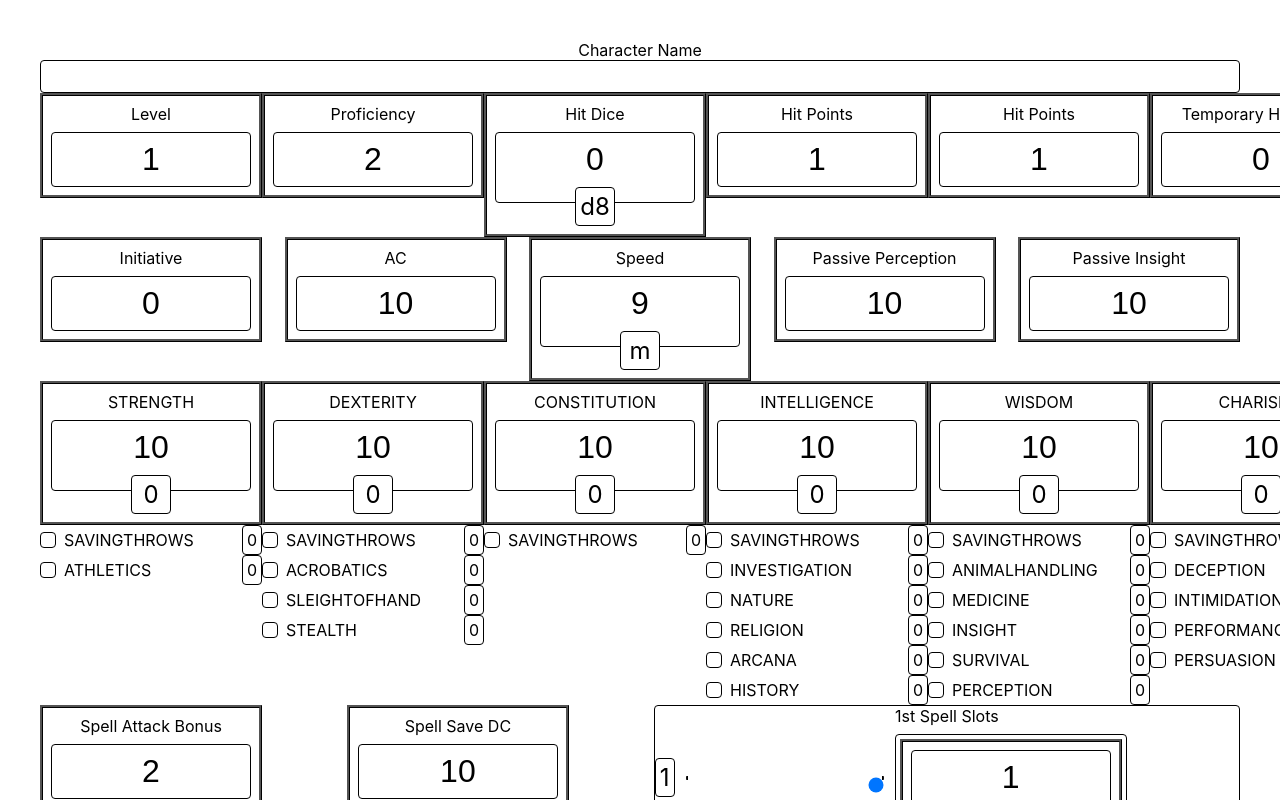
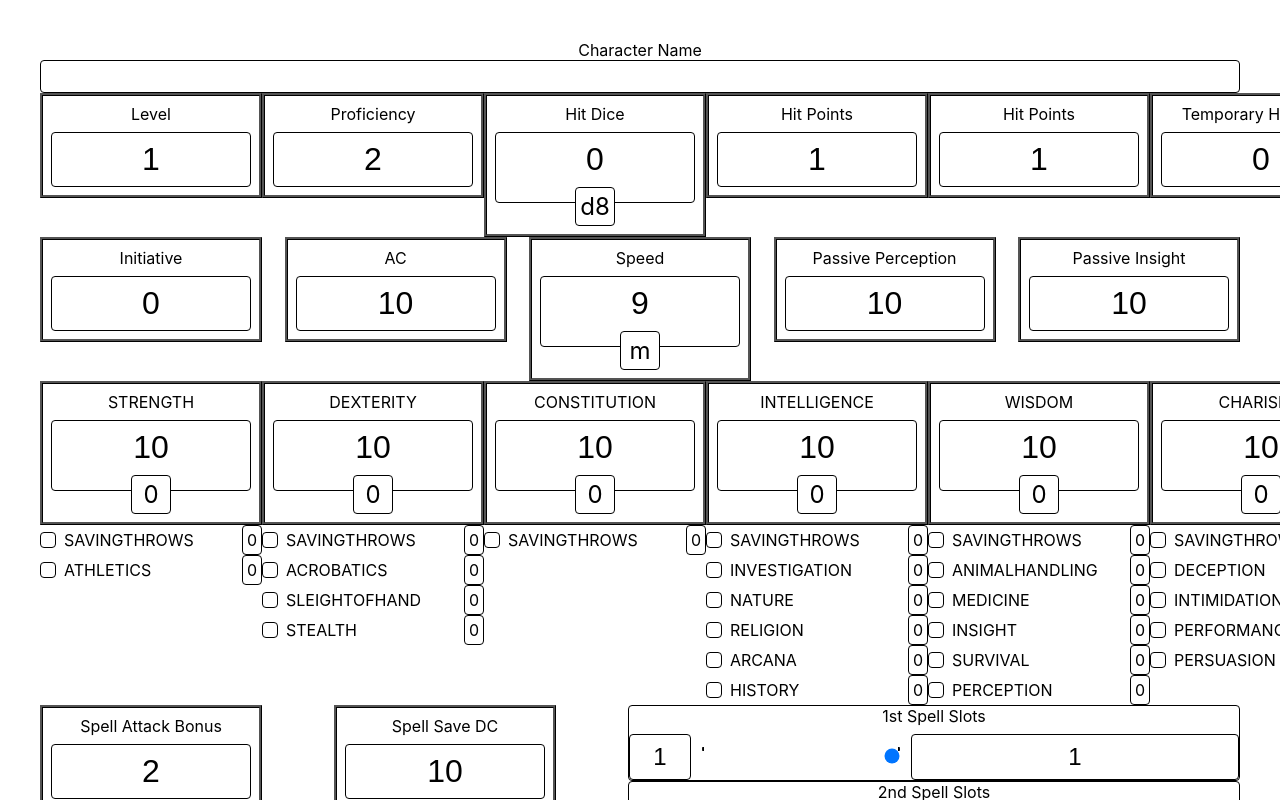
Before and after one commit to AbboDev/DND, a Nuxt app: page / in a window 1280 px wide. Shown: the top 800 px of the page. Built offline with nearby package versions, Linux system fonts and the light colour scheme.

Commit message:
refactor: separate input from field

```diff
--- /dev/null
+++ b/components/InputField.vue
@@ -0,0 +1,54 @@
+<template>
+  <div class="o-field" :class="classes">
+    <label v-if="slots.default"><slot /></label>
+    <slot name="input" />
+  </div>
+</template>
+
+<script setup lang="ts">
+export interface Props {
+  size?: "big" | "medium" | "normal";
+}
+
+const props = withDefaults(defineProps<Props>(), {
+  size: "normal",
+});
+
+const slots = useSlots();
+
+const classes = computed(() => {
+  return [`is-${props.size}`];
+});
+</script>
+
+<style lang="scss">
+.o-field {
+  display: block;
+  text-align: center;
+  font-size: 1rem;
+  width: auto;
+
+  span {
+    display: block;
+  }
+
+  input {
+    width: auto;
+    border-radius: 4px;
+    padding: 0.5rem;
+    border: 1px solid var(--fg);
+    background-color: var(--bg);
+    color: var(--fg);
+    font-size: 1em;
+    text-align: inherit;
+  }
+
+  &.is-big {
+    font-size: 2rem;
+  }
+
+  &.is-medium {
+    font-size: 1.5rem;
+  }
+}
+</style>
--- /dev/null
+++ b/components/InputNumber.vue
@@ -0,0 +1,50 @@
+<template>
+  <input
+    type="number"
+    :size="size"
+    :name="name"
+    :min="min"
+    :step="step"
+    :max="max"
+    :value="modelValue"
+    @input="
+      $emit(
+        'update:modelValue',
+        parseFloat(($event.target as HTMLInputElement).value)
+      )
+    "
+  />
+</template>
+
+<script setup lang="ts">
+export interface Props {
+  name: string;
+  min?: number;
+  step?: number;
+  max?: number;
+  disable?: boolean;
+  readonly?: boolean;
+  modelValue: NumericalString;
+}
+
+const props = withDefaults(defineProps<Props>(), {
+  min: 0,
+  step: 1,
+  disable: false,
+  readonly: false,
+});
+
+defineEmits(["update:modelValue"]);
+
+const slots = useSlots();
+
+const size = computed(() => {
+  const { length } = props.modelValue.toString();
+
+  if (length === 1) {
+    return length;
+  }
+
+  return length - 1;
+});
+</script>
--- a/components/RangeField.vue
+++ b/components/RangeField.vue
@@ -1,11 +1,12 @@
 <template>
-  <label class="o-range-field">
-    <span v-if="slots.default" class="o-range-field__label"><slot /></span>
+  <div class="o-range-field" @click="focusInput">
+    <label v-if="slots.default" class="o-range-field__label"><slot /></label>
 
-    <span v-if="slots.output" class="o-range-field__calculated"
-      ><slot name="output"
-    /></span>
+    <div class="o-range-field__bar">
+      <slot name="output" />
+
       <input
+        ref="input"
         class="o-range-field__input"
         type="range"
         :name="name"
@@ -22,9 +23,9 @@
         :value="modelValue"
         :style="{ '--min': min, '--max': max, '--step': modelValue }"
       />
-    <output v-if="slots.max" class="o-range-field__calculated"
-      ><slot name="max"
-    /></output>
+
+      <slot name="max" />
+    </div>
 
     <datalist :id="dataListName" v-if="dataListRecords.length">
       <option
@@ -34,7 +35,7 @@
         :label="value.label"
       ></option>
     </datalist>
-  </label>
+  </div>
 </template>
 
 <script setup lang="ts">
@@ -50,6 +51,8 @@ export interface Props {
   modelValue?: number;
   name: string;
 }
+
+const input = ref(null);
 
 const props = withDefaults(defineProps<Props>(), {
   values: () => [],
@@ -122,6 +125,7 @@ const dataListRecords = computed(() => {
   font-size: 1rem;
   align-items: center;
   justify-content: flex-start;
+  flex-direction: column;
   flex-wrap: wrap;
   cursor: pointer;
   user-select: none;
@@ -137,19 +141,15 @@ const dataListRecords = computed(() => {
     display: block;
   }
 
-  #{&}__calculated {
-    border: 1px solid var(--fg);
-    border-radius: 4px;
-    padding: 0.25rem;
-    font-size: 1.5rem;
-    background-color: var(--bg);
-    color: var(--fg);
-    margin: 0 0;
+  #{&}__input {
     flex: 0 0 auto;
   }
 
-  #{&}__input {
-    flex: 0 0 auto;
+  #{&}__bar {
+    @debug &;
+    display: flex;
+    flex-wrap: nowrap;
+    justify-content: flex-start;
   }
 
   input[type="range"] {
--- a/pages/index.vue
+++ b/pages/index.vue
@@ -136,23 +136,39 @@
             <template v-for="(slots, level) in spellSlots">
               <li v-if="slots > 0" :key="level">
                 <RangeField
-                  :name="`maxSpellSlotsLevel${level}`"
+                  :name="`usedSpellSlotsLevel${level}`"
                   :min="0"
                   :max="slots"
                   v-model="spellSlotsUsed[level]"
                   :values="slots"
                 >
-                  <template #output>{{ spellSlotsUsed[level] }}</template>
+                  <template #output>
+                    <InputField size="medium">
+                      <template #input>
+                        <InputNumber
+                          :name="`remainingSpellSlotsLevel${level}`"
+                          :min="0"
+                          :max="spellSlots[level]"
+                          v-model="spellSlotsUsed[level]"
+                        />
+                      </template>
+                    </InputField>
+                  </template>
+
                   {{ ordinalSuffix(level) }} Spell Slots
+
                   <template #max>
-                    <StatisticField
-                      :name="`maxSpellSlotsLevel${level}`"
-                      :min="1"
-                      :modelValue="spellSlots[level]"
-                      @update:modelValue="(slot) => updateSpellSlots(level, slot)"
-                    >
-                    </StatisticField
-                  ></template>
+                    <InputField size="medium">
+                      <template #input>
+                        <InputNumber
+                          :name="`maxSpellSlotsLevel${level}`"
+                          :min="1"
+                          :modelValue="spellSlots[level]"
+                          @update:modelValue="(slot) => updateSpellSlots(level, slot)"
+                        />
+                      </template>
+                    </InputField>
+                  </template>
                 </RangeField>
               </li>
             </template>
--- /dev/null
+++ b/types/global.ts
@@ -0,0 +1 @@
+type NumericalString = `${number}` | number;
```
Lines whose indentation alone changed are shown as unchanged.
